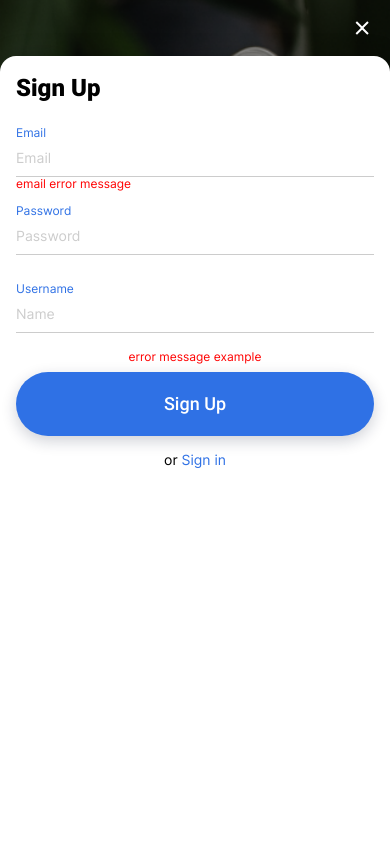
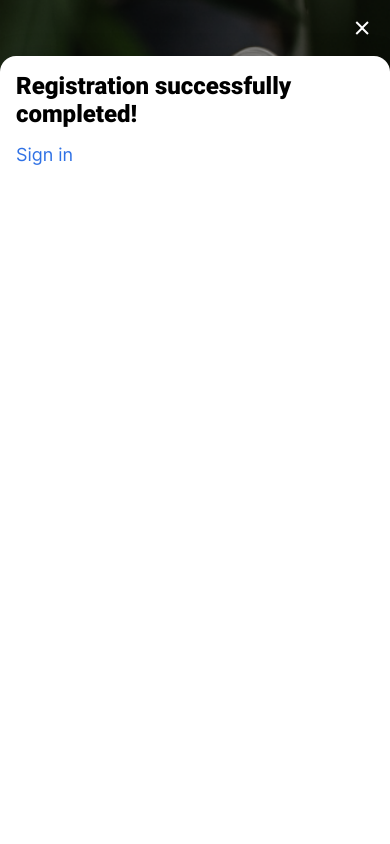
Before and after one commit to MarkALevy/news-explorer-frontend, a React (Vite) app: page / in a window 390 px wide. Shown: the top 844 px of the page. Built offline with nearby package versions, Linux system fonts and the light colour scheme.

Commit message:
responsive style for mobile

```diff
--- a/src/components/App/App.jsx
+++ b/src/components/App/App.jsx
@@ -23,7 +23,7 @@ import "./App.css";
 
 function App() {
   const [isLoggedIn, setIsLoggedIn] = useState(true);
-  const [activeModal, setActiveModal] = useState("register");
+  const [activeModal, setActiveModal] = useState("success");
   const [currentPage, setCurrentPage] = useState("home");
   const [likedItems, setLikedItems] = useState(
     defaultNewsItems.filter((item) => {
--- a/src/components/InfoPopup/InfoPopup.css
+++ b/src/components/InfoPopup/InfoPopup.css
@@ -21,3 +21,18 @@
   padding: 0;
   cursor: pointer;
 }
+
+@media screen and (max-width: 575px) {
+  .modal__content_info {
+    max-width: 100vw;
+    height: 100vh;
+    padding: 16px;
+    box-sizing: border-box;
+    padding-bottom: 150px;
+    position: fixed;
+    top: 56px;
+    bottom: 0;
+    right: 0;
+    left: 0;
+  }
+}
--- a/src/components/Navigation/Navigation.css
+++ b/src/components/Navigation/Navigation.css
@@ -223,4 +223,8 @@
   .nav__mobile-menu {
     display: block;
   }
+
+  .nav__modal_true {
+    visibility: hidden;
+  }
 }
--- a/src/components/PopupWithForm/PopupWithForm.css
+++ b/src/components/PopupWithForm/PopupWithForm.css
@@ -76,6 +76,7 @@
   border-bottom: 1px solid rgba(0, 0, 0, 0.2);
   font-family: "Inter", Arial, sans-serif;
   font-size: 14px;
+  line-height: 16px;
   font-weight: 400;
   padding: 10px 0;
   caret-color: #2f71e5;
@@ -129,7 +130,7 @@
   font-weight: 500;
   line-height: 24px;
   text-align: center;
-  padding: 20px 115px;
+  padding: 20px 100px;
   margin-top: 8px;
   margin-bottom: 16px;
   cursor: pointer;
@@ -195,7 +196,13 @@
     margin: 16px;
   }
 
-  .nav__modal_true {
-    visibility: hidden;
+  .modal__title {
+    line-height: 28px;
+    margin-bottom: 11px;
+  }
+
+  .modal__label {
+    margin-top: 7px;
+    margin-bottom: 9px;
   }
 }
--- a/src/components/SearchForm/SearchForm.css
+++ b/src/components/SearchForm/SearchForm.css
@@ -37,7 +37,7 @@
   font-size: 16px;
   font-weight: 400;
   font-family: "Roboto", Arial, sans-serif;
-  padding: 21px 100px 21px 24px;
+  padding: 21px 150px 21px 24px;
   box-shadow: 0px 5px 15px 0px #0e1a3933;
   caret-color: #2f71e5;
 }
@@ -68,7 +68,7 @@
   font-weight: 500;
   font-family: "Roboto", Arial, sans-serif;
   cursor: pointer;
-  transition: background-color 0.2s linear 0;
+  transition: background-color 5s linear 0;
 }
 
 .search-form__btn:hover {
@@ -94,7 +94,7 @@
   }
   .search-form__text-box {
     width: 228px;
-    padding: 17px 80px 17px 24px;
+    padding: 17px 150px 17px 24px;
   }
   .search-form__btn {
     width: 160px;
```
